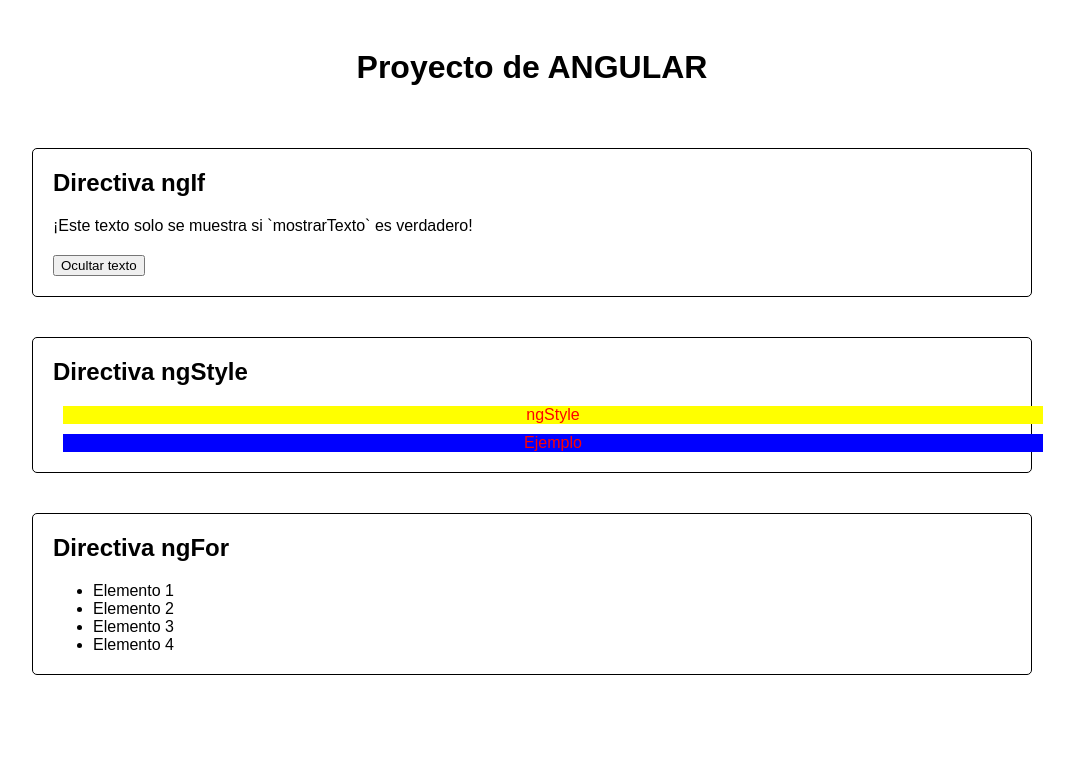
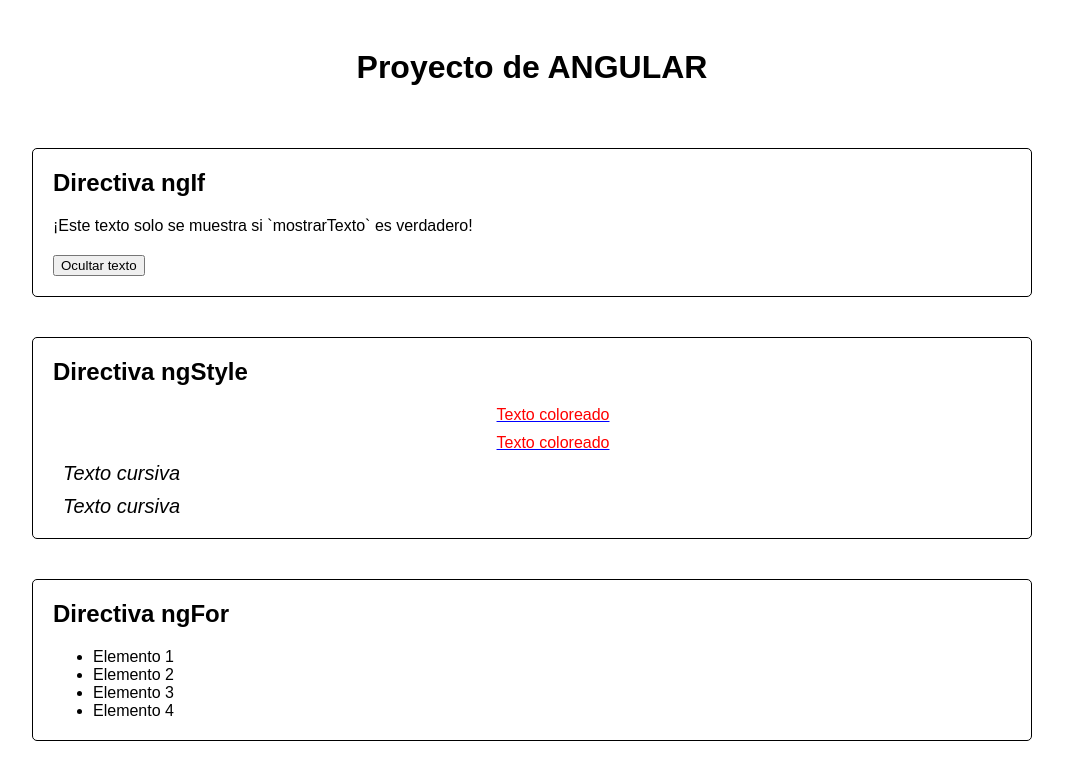
Before and after one commit to migcabvid/ProyectoAngular, an Angular app in the folder angularProyect/: page / in a window 1280 px wide. Shown: the top 780 px of the page, without its empty margins (108-1182 px from the left). Built offline with nearby package versions, Linux system fonts and the light colour scheme.

Commit message:
Añadidos mas ejemplos para la directiva ngStyle

```diff
--- a/angularProyect/src/app/app.component.html
+++ b/angularProyect/src/app/app.component.html
@@ -17,10 +17,15 @@
   <div class="espacio">
     <h2>Directiva ngStyle</h2>
     <div>
-      <!-- Cambia el color del texto a rojo -->
-      <p [ngStyle]="{'color':'red','background-color':'#ff0','text-align':'center'}">ngStyle</p>
-      <!-- Cambia el color del fondo a azul -->
-      <p [ngStyle]="colorEstado">Ejemplo</p>
+      <!-- Cambia el color del texto -->
+      <p [ngStyle]="{'color':'red','text-align':'center', 'text-decoration':'underline', 'text-decoration-color':'blue'}">Texto coloreado</p>
+      <!-- Cambia el color del texto -->
+      <p [ngStyle]="colorEstado">Texto coloreado</p>
+      <!-- Cambia el formato del texto -->
+      <p [ngStyle]="{'font-size':'20px', 'font-style':'italic'}">Texto cursiva</p>
+      <!-- Cambia el formato del texto -->
+      <p [ngStyle]="formatoTexto">Texto cursiva</p>
+
     </div>
   </div>
 </div>
--- a/angularProyect/src/app/app.component.ts
+++ b/angularProyect/src/app/app.component.ts
@@ -15,10 +15,16 @@
   // Variables para el ejemplo de nfStyle
   colorEstado = {
     "color": "red",
-    "background-color": "blue",
-    "text-align": "center"
+    "text-align": "center",
+    "text-decoration": "underline",
+    "text-decoration-color": "blue"
   };
 
-   // Lista para la directiva ngFor
-   lista: string[] = ['Elemento 1', 'Elemento 2', 'Elemento 3', 'Elemento 4'];
+  formatoTexto = {
+    "font-size": "20px",
+    "font-style": "italic"
+  };
+
+  // Lista para la directiva ngFor
+  lista: string[] = ['Elemento 1', 'Elemento 2', 'Elemento 3', 'Elemento 4'];
 }
```
